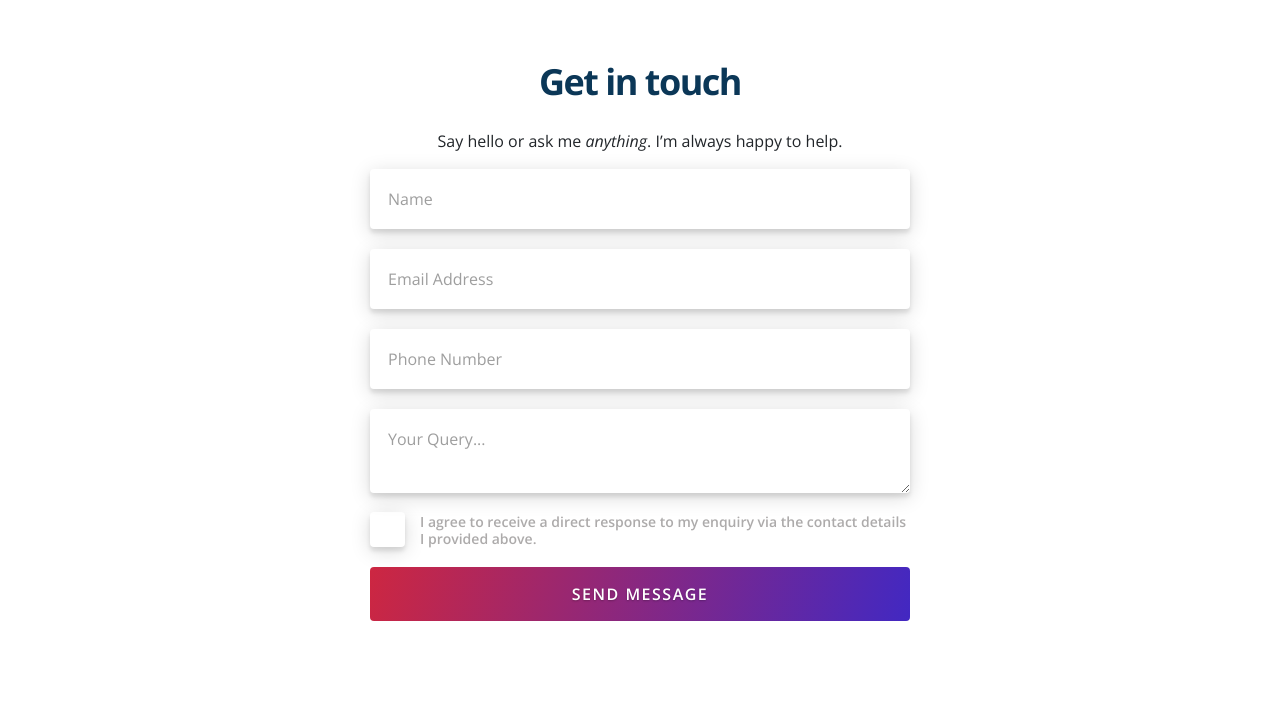
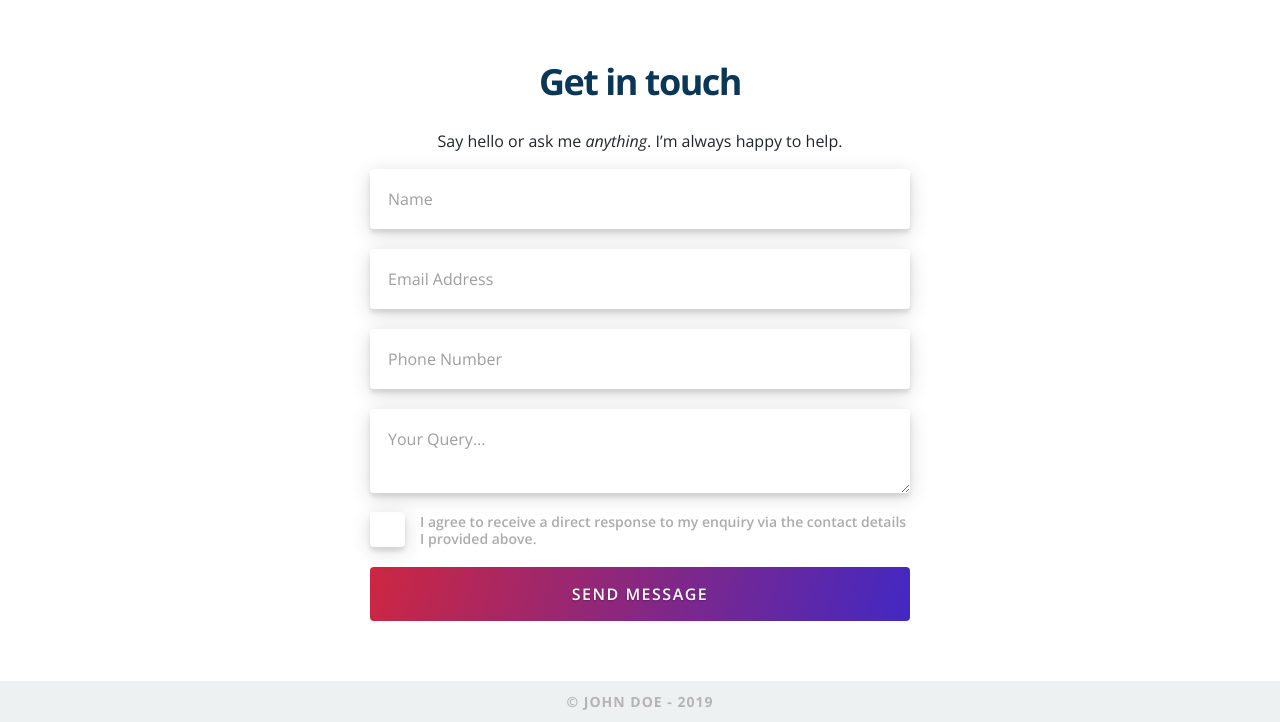
Before and after one commit to SinglePagePortfolio/SinglePagePortfolio.github.io.private, a plain HTML site: page index.html in a window 1280 px wide. Shown: the part 1980-2702 px from the top of the page. Before the commit the page ends 2661 px from the top, so only its background shows below. Drawn offline with nearby package versions, Linux system fonts and the light colour scheme.

Commit message:
Add footer

```diff
--- a/index.html
+++ b/index.html
@@ -119,6 +119,10 @@
       </div>
     </section>
 
+    <footer class="footer">
+      &copy; John Doe - 2019
+    </footer>
+
     <script type="text/javascript" src="https://stackpath.bootstrapcdn.com/bootstrap/4.3.1/js/bootstrap.min.js"></script>
   </body>
 </html>
--- /dev/null
+++ b/scss/_footer.scss
@@ -0,0 +1,10 @@
+.footer {
+  background: #EEF1F2;
+  color: rgba(0, 0, 0, .25);
+  text-transform: uppercase;
+  letter-spacing: 1px;
+  text-align: center;
+  font-weight: bold;
+  font-size: 14px;
+  padding: 10px 0;
+}
--- a/scss/styles.scss
+++ b/scss/styles.scss
@@ -5,4 +5,5 @@
 @import 'buttons';
 @import 'content-sections';
 @import 'portfolio';
-@import 'contact-forms.scss';
+@import 'contact-forms';
+@import 'footer';
```
Also changed, not shown: css/styles.css, 1 other file.
